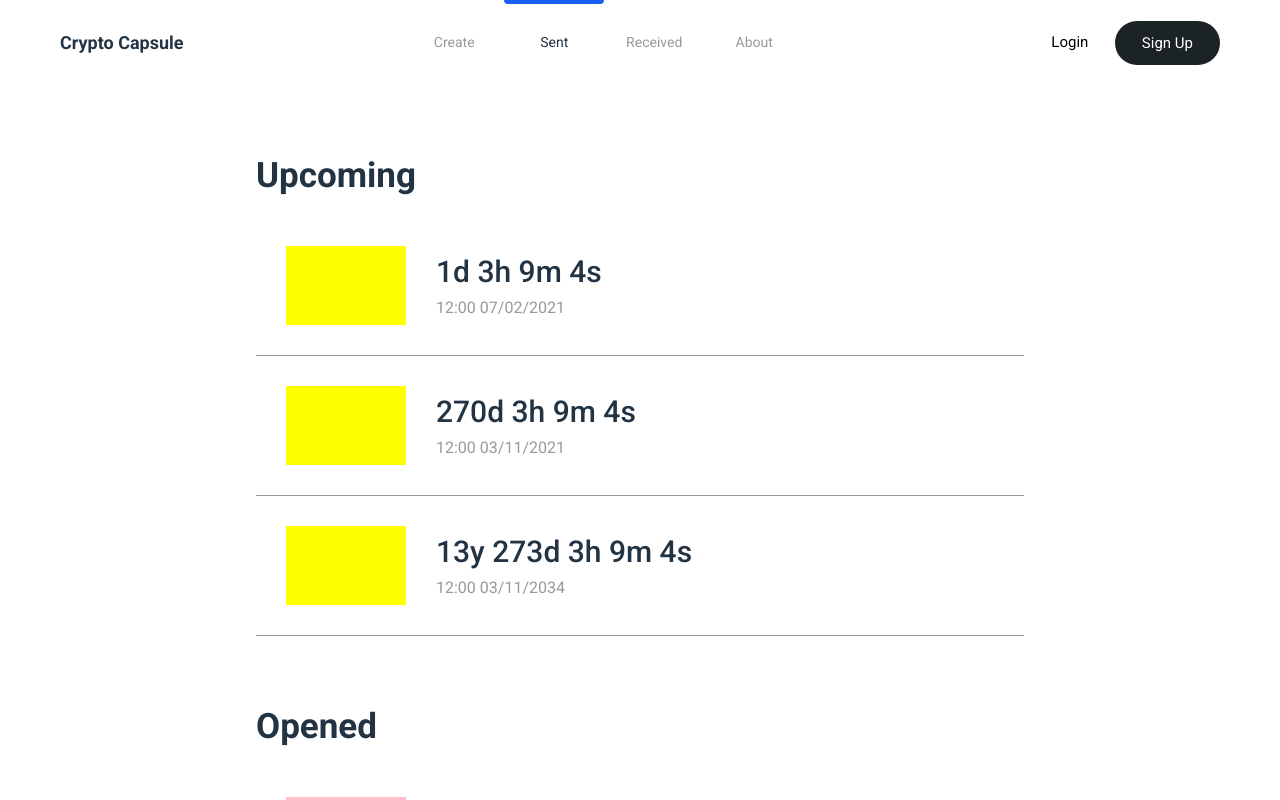
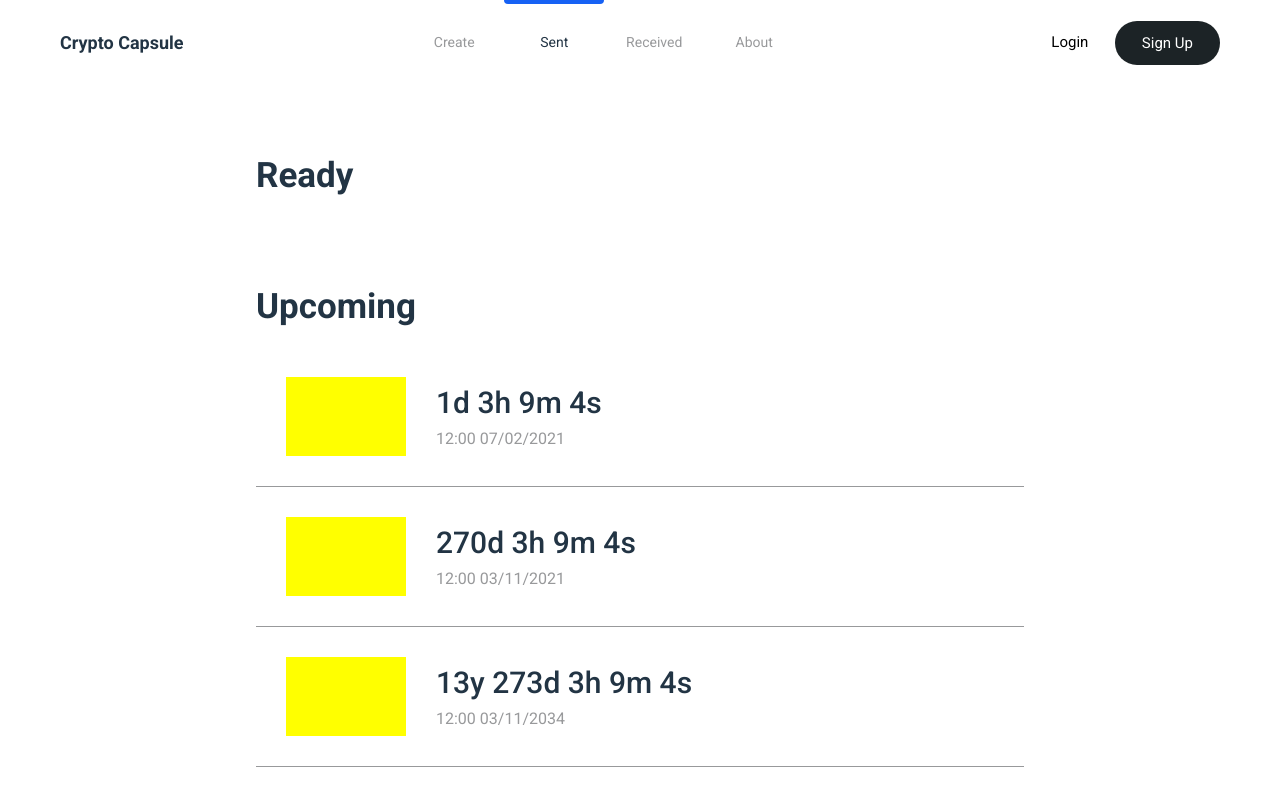
Before and after one commit to chase-manning/crypto-capsule, a React (Create React App) app in the folder website/: page /sent in a window 1280 px wide. Shown: the top 800 px of the page. Built offline with nearby package versions, Linux system fonts and the light colour scheme.

Commit message:
:rocket: add ready capsules

```diff
--- a/website/src/components/SentPage.tsx
+++ b/website/src/components/SentPage.tsx
@@ -73,12 +73,19 @@ const GetCapsules = (capsuleList: CapsuleType[]) =>
 const SentPage = () => {
   const now = new Date();
   const upcoming = capsules.filter((cap: CapsuleType) => cap.open >= now);
-  const opened = capsules.filter((cap: CapsuleType) => cap.open < now);
+  const opened = capsules.filter(
+    (cap: CapsuleType) => cap.open < now && cap.opened
+  );
+  const ready = capsules.filter(
+    (cap: CapsuleType) => cap.open < now && !cap.opened
+  );
 
   return (
     <StyledSentPage>
       <Header />
       <Container>
+        <Title>Ready</Title>
+        {GetCapsules(ready)}
         <Title>Upcoming</Title>
         {GetCapsules(upcoming)}
         <Title>Opened</Title>
```
